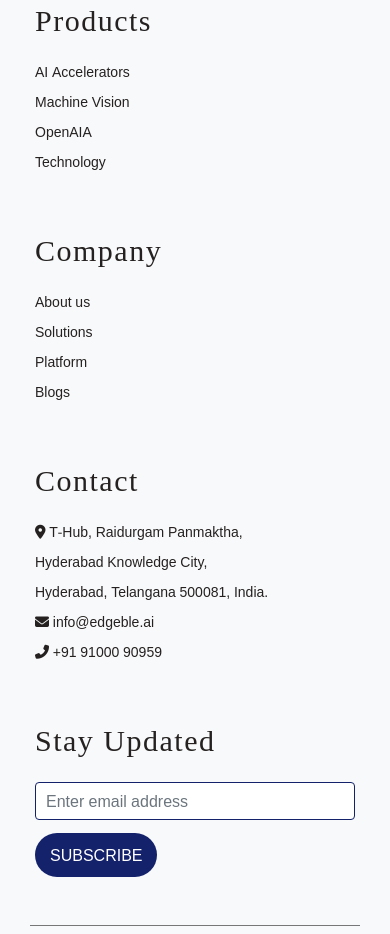
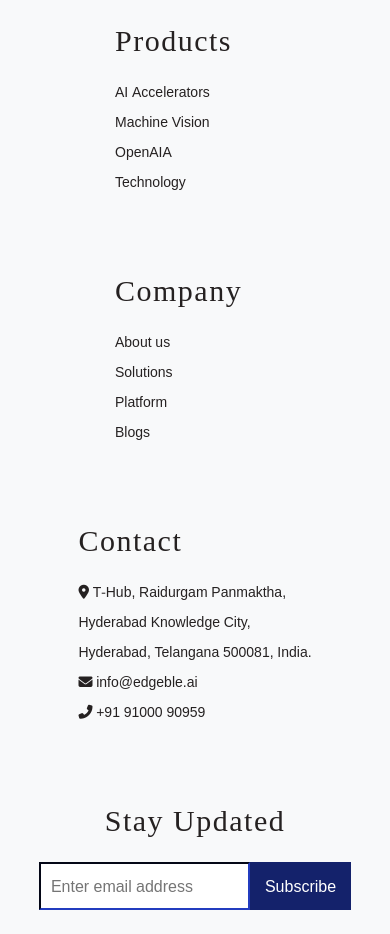
Before and after one commit to wpn10/Edgeble, a plain HTML site: page index.html in a window 390 px wide. Shown: the part 5530-6464 px from the top of the page. Drawn offline with nearby package versions, Linux system fonts and the light colour scheme.

Commit message:
Fixed the footer for proper allignment and started a new screen with width 800 max

```diff
--- a/index.html
+++ b/index.html
@@ -160,13 +160,13 @@
     <!-- Footer Section -->
     <footer class="bg-light py-4">
         <!-- Footer Main -->
-        <section class="ft-main container">
+        <section class="ft-main">
             <div class="row">
-                <div class="ft-main-item col-md-3">
-                    <h2 class="ft-title">edgeble</h2>
+                <div class="ft-main-item">
+                    <h2 class="ft-title">Edgeble</h2>
                     <p class="fy-main-header">Are You Ready to Embrace<br>The Future of Edge-AI</p>
                 </div>
-                <div class="ft-main-item col-md-2">
+                <div class="ft-main-item">
                     <h2 class="ft-title">Products</h2>
                     <ul class="list-unstyled">
                         <li class="footer-list"><a href="#">AI Accelerators</a></li>
@@ -175,7 +175,7 @@
                         <li class="footer-list"><a href="#">Technology</a></li>
                     </ul>
                 </div>
-                <div class="ft-main-item col-md-2">
+                <div class="ft-main-item">
                     <h2 class="ft-title">Company</h2>
                     <ul class="list-unstyled">
                         <li class="footer-list"><a href="#">About us</a></li>
@@ -184,7 +184,7 @@
                         <li class="footer-list"><a href="#">Blogs</a></li>
                     </ul>
                 </div>
-                <div class="ft-main-item col-md-3">
+                <div class="ft-main-item">
                     <h2 class="ft-title">Contact</h2>
                     <ul class="list-unstyled">
                         <li class="footer-list"><a href="#"><i class="fas fa-map-marker-alt"></i> T-Hub, Raidurgam Panmaktha,<br>Hyderabad Knowledge City,<br> Hyderabad, Telangana 500081, India.</a></li>
@@ -192,11 +192,11 @@
                         <li class="footer-list"><a href="#"><i class="fas fa-phone-alt"></i> +91 91000 90959</a></li>
                     </ul>
                 </div>
-                <div class="ft-main-item col-md-2">
+                <div class="ft-main-item stay-updated">
                     <h2 class="ft-title">Stay Updated</h2>
-                    <form class="form-inline">
-                        <input type="email" name="email" class="form-control mb-2 mr-sm-2" placeholder="Enter email address">
-                        <input type="submit" value="Subscribe" class="btn btn-primary mb-2">
+                    <form>
+                        <input type="email" name="email" placeholder="Enter email address">
+                        <input type="submit" value="Subscribe">
                     </form>
                 </div>
             </div>
--- a/style.css
+++ b/style.css
@@ -300,17 +300,6 @@ button {
   margin-left: 0px;
 }
 
-@media screen and (max-width: 900px) {
-  .carousel img {
-    width: calc(100% / 2);
-  }
-}
-
-@media screen and (max-width: 550px) {
-  .carousel img {
-    width: 100%;
-  }
-}
 
 /* Background Container */
 .background-container {
@@ -485,6 +474,7 @@ ul {
   padding-left: 0;
 }
 
+/* Responsible for Edgeble, products,company, contact texts */
 .ft-title {
   color: #252121;
   font-family: "Merriweather", serif;
@@ -507,12 +497,20 @@ ul {
   padding: 1.25rem 1.875rem;
   display: flex;
   flex-wrap: wrap;
-  justify-content: space-evenly;
+  justify-content: center;
 }
-
+.row {
+  display: flex;
+  flex-wrap: wrap;
+  justify-content: center;
+}
 .ft-main-item {
   padding: 1.25rem;
   min-width: 12.5rem;
+}
+
+.stay-updated {
+  text-align: center;
 }
 
 /* Newsletter Form */
@@ -734,3 +732,26 @@ input[type="submit"] {
     box-sizing: border-box;
   }
 }
+
+
+/* This is experimental need to check if it works */
+@media screen and (max-width: 800px) {
+  .carousel img {
+    width: calc(100% / 2);
+  }
+  .carousel img {
+    width: 100%;
+  }
+  .ft-main {
+    flex-direction: column;
+    align-items: center; /* Center align items */
+  }
+
+  .ft-main-item {
+    margin-bottom: 20px; /* Add spacing between items */
+  }
+
+  .ft-main-item:last-child {
+    margin-bottom: 0; /* Remove bottom margin for the last item */
+  }
+}
```
